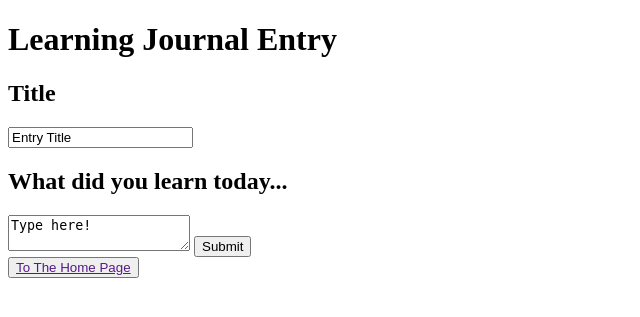
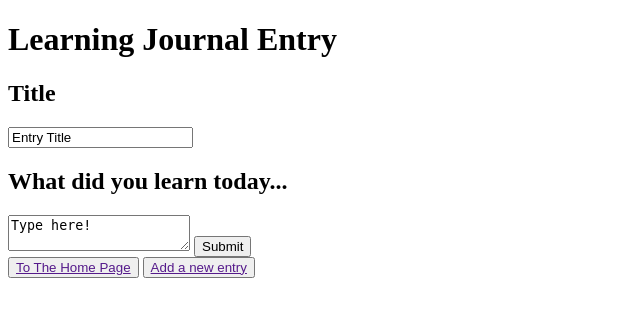
Before and after one commit to pasaunders/learning_journal, a Python web app: template learning_journal/templates/new.jinja2 in a window 1280 px wide. Shown: the top 317 px of the page, without its empty margins (0-640 px from the left). Run offline with Jinja, Linux system fonts and the light colour scheme; the template is opened without the code that fills it, so the values that code supplies are empty.

Commit message:
added new entry button for nav

```diff
--- a/learning_journal/templates/layout.jinja2
+++ b/learning_journal/templates/layout.jinja2
@@ -13,6 +13,10 @@
         <a href="{{
         request.route_url('home') }}">To The Home Page</a>
         </button>
+         <button>
+        <a href="{{
+        request.route_url('new') }}">Add a new entry</a>
+        </button>
     </nav>
 </body>
 </html>
```
